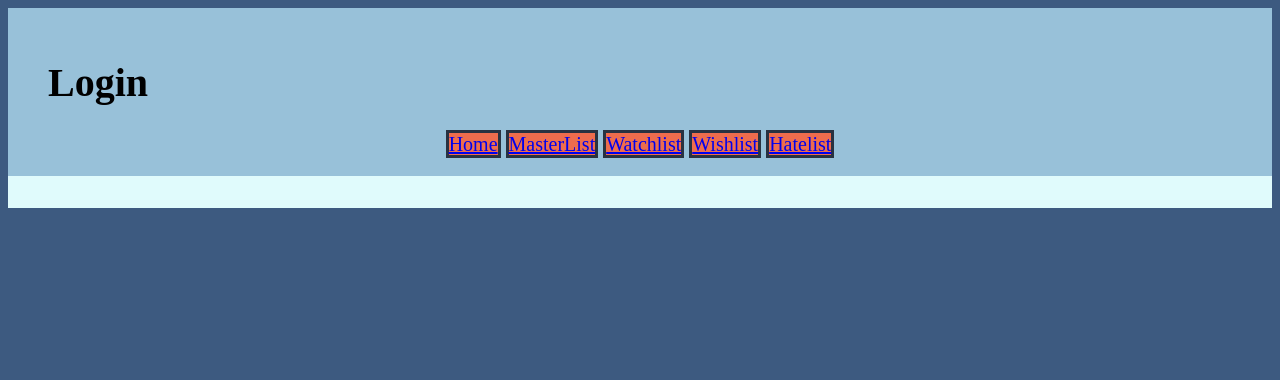
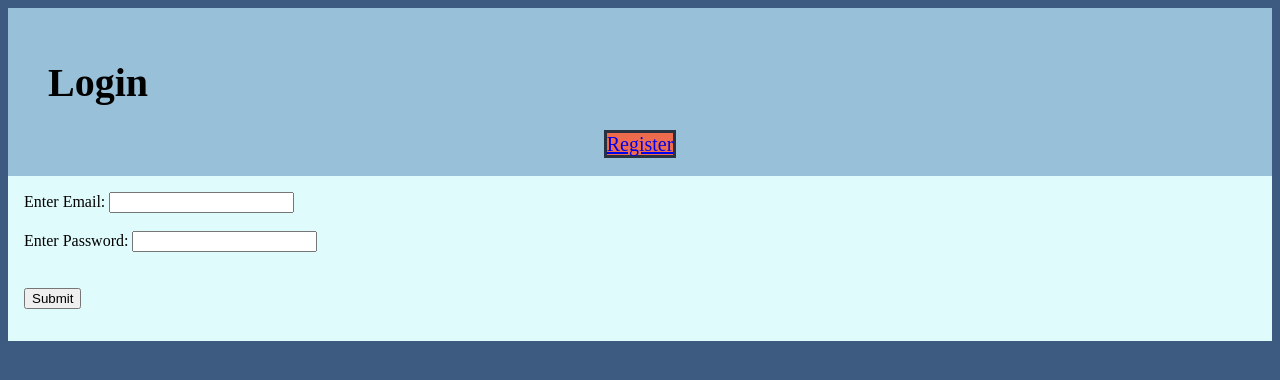
Before and after one commit to Tanner-blarg/MovieList, a PHP site: page /index.php?action=login in a window 1280 px wide. Shown: the top 380 px of the page. Run offline with PHP 8.4, Linux system fonts and the light colour scheme.

Commit message:
final push for project

```diff
--- a/MovieList/Model/moviesDB.php
+++ b/MovieList/Model/moviesDB.php
@@ -59,5 +59,32 @@ class moviesDB{
         return $tempHold;
     }
 
+    public static function getPassword($email) {
+        $db = Database::getDB();
+
+        $query = 'SELECT password from user
+                WHERE email = :email';
+        $statement = $db->prepare($query);
+        $statement->bindValue(":email", $email);
+        $statement->execute();
+        $row = $statement->fetch();
+        $statement->closeCursor();
+
+        return $row['password'];
+    }
+
+    public static function addMovie($movie_title, $movie_type, $where_to_watch, $when_was_made) {
+        $db = Database::getDB();
+
+        $query = 'INSERT INTO master (movie_title, movie_type, where_to_watch, when_was_made)
+              VALUES (:movie_title, :movie_type, :where_to_watch, :when_was_made)';
+        $statement = $db->prepare($query);
+        $statement->bindValue(':movie_title', $movie_title);
+        $statement->bindValue(':movie_type', $movie_type);
+        $statement->bindValue(':where_to_watch', $where_to_watch);
+        $statement->bindValue(':when_was_made', $when_was_made);
+        $statement->execute();
+        $statement->closeCursor();
+    }
 
 }
--- a/MovieList/Model/userValidation.php
+++ b/MovieList/Model/userValidation.php
@@ -73,7 +73,7 @@ class userValidation {
             $error_message_email = 'Please enter an email';
         } else {
             try {
-            $success = flightDB::getUserByEmail($email);
+            $success = moviesDB::getUserByEmail($email);
 
         } catch (Exception $e) {
             $error_message_email = 'Invalid Email';
@@ -88,7 +88,7 @@ class userValidation {
         if ($password != '' && isset($success))
            {
             try {
-                $db_password = flightDB::getPassword($email);
+                $db_password = moviesDB::getPassword($email);
             if (!password_verify($password, $db_password)) {
                 $error_message = 'Error';
                 $error_message_password = 'Invalid Password';
--- /dev/null
+++ b/MovieList/Model/validation.php
@@ -0,0 +1,14 @@
+<?php
+
+class validation{
+    public static function withinRange($min, $max, $year) {
+
+        if($year > $min and year < $max){
+            return true;
+        } else {
+
+            return false;
+        }
+
+    }
+}
--- a/MovieList/View/login.php
+++ b/MovieList/View/login.php
@@ -11,16 +11,31 @@
     <header>
     <h1>Login</h1>
     <nav>
-        <span id="button"><a href="index.php?action=home">Home</a></span>
-        <span id="button"><a href="index.php?action=master">MasterList</a></span>
-        <span id="button"><a href="index.php?action=watch">Watchlist</a></span>
-        <span id="button"><a href="index.php?action=wish">Wishlist</a></span>
-        <span id="button"><a href="index.php?action=hate">Hatelist</a></span>
+        <span id="button"><a href="index.php?action=register">Register</a></span>
     </nav>
     </header>
     <body>
         <div id="wrapper">
 
+            <form action="index.php" method="post">
+                <input type="hidden" name="action" value="login_submit">
+                <label>Enter Email:</label>
+                <input type="text" class="input" name="email_login"
+                       value = "<?php echo htmlspecialchars($email); ?>">
+                            <?php if (!empty($error_message_email)) { ?>
+                                <p class="error"> <?php echo ($error_message_email); ?></p>
+                            <?php } ?><br><br>
+
+                <label>Enter Password:</label>
+                <input type="password" class="input" name="password_login">
+                            <?php if (!empty($error_message_password)) { ?>
+                                <p class="error"> <?php echo ($error_message_password); ?></p>
+                            <?php } ?><br><br><br>
+
+                <input type="submit" class="subButton" value="Submit"><br>
+
+            </form>
+
         </div>
     </body>
 </html>
--- a/MovieList/View/masterList.php
+++ b/MovieList/View/masterList.php
@@ -20,6 +20,7 @@
     <body>
         <div id="wrapper">
             <p>this page contains the Main list of movies from here you can add a movie to the list or add a movie from this list to another.</p>
+            <span id="button"><a href="index.php?action=addMovie">Add Movie To Master</a></span><br>
             <table>
                 <tr>
                     <th>Movie Number</th>
--- a/MovieList/index.php
+++ b/MovieList/index.php
@@ -5,6 +5,7 @@ require_once 'Model/moviesDB.php';
 require_once 'Model/user.php';
 require_once 'Model/userValidation.php';
 require_once 'Model/movie.php';
+require_once 'Model/validation.php';
 
 session_start();
 
@@ -12,7 +13,7 @@ $action = filter_input(INPUT_POST, 'action');
 if ($action === NULL) {
     $action = filter_input(INPUT_GET, 'action');
     if ($action === NULL) {
-        $action = 'home';
+        $action = 'register';
     }
 }
 
@@ -23,10 +24,10 @@ if (!isset($_SESSION['email'])) {
 
 switch ($action) {
     case 'home':
-        $movies = moviesDB::getMovies();
         include 'View/home.php';
         break;
     case 'master':
+        $movies = moviesDB::getMovies();
         include 'View/masterList.php';
         break;
     case 'hate':
@@ -39,29 +40,20 @@ switch ($action) {
         include 'View/wishlist.php';
         break;
     case 'login':
+         if(!isset($email)){
+           $email = "";
+        }
+        if(!isset($password)){
+           $password = "";
+        }
         include 'View/login.php';
         break;
     case 'register':
         if(!isset($firstName)){
            $firstName = "";
         }
-        if(!isset($middleName)){
-           $middleName = "";
-        }
         if(!isset($lastName)){
            $lastName = "";
-        }
-        if(!isset($suffix)){
-           $suffix = "";
-        }
-        if(!isset($phoneNumber)){
-           $phoneNumber = "";
-        }
-        if(!isset($dob)){
-           $dob = "";
-        }
-        if(!isset($gender)){
-           $gender = "";
         }
         if(!isset($email)){
            $email = "";
@@ -72,7 +64,7 @@ switch ($action) {
         include 'View/register.php';
         break;
 
-        case 'registerConfirm':
+    case 'registerConfirm':
         $firstName = filter_input(INPUT_POST,'first_name');
         $lastName = filter_input(INPUT_POST,'last_name');
         $email = filter_input(INPUT_POST,'email', FILTER_VALIDATE_EMAIL);
@@ -85,14 +77,50 @@ switch ($action) {
             $_SESSION['email'] = $email;
             try {
                 moviesDB::addUser($firstName, $lastName, $email, $passwords_hashed);
-                header('Location: index.php?action=profile');
+                header('Location: index.php?action=home');
             } catch (Exception $ex) {
                 $error_message = 'Troubles connecting to the database.';
             }
         }
-        include 'View/profile.php';
+
+    case 'login_submit':
+        $email = filter_input(INPUT_POST, 'email_login');
+        $password = filter_input(INPUT_POST, 'password_login');
+        try {
+            $is_valid = userValidation::loginConfirmation($email, $password);
+        } catch (Exception $e){
+
+        }
+        if ($is_valid)
+        {
+            $_SESSION['email'] = $email;
+            header('Location: index.php?action=home');
+            exit();
+        }
         break;
+
     case 'profile':
         include 'View/profile.php';
         break;
+    case 'addMovie':
+        include 'View/addMovie.php';
+        break;
+    case 'movieValidation':
+        $move_title = filter_input(INPUT_POST,'move_title');
+        $movie_type = filter_input(INPUT_POST,'movie_type');
+        $where_to_watch = filter_input(INPUT_POST,'where_to_watch');
+        $when_was_made = filter_input(INPUT_POST,'when_was_made');
+
+        $isValid = validation::withinRange($min =1878, $max = 2021, $when_was_made);
+
+        if($isValid){
+            try {
+                moviesDB::addMovie($move_title, $movie_type, $where_to_watch, $when_was_made);
+                header('Location: index.php?action=masterList');
+            } catch (Exception $ex) {
+                $error_message = 'Troubles connecting to the database.';
+            }
+        }
+
+        break;
 }
--- a/MovieList/main.css
+++ b/MovieList/main.css
@@ -36,3 +36,14 @@ nav {
     background-color: #ee6c4d;
 
 }
+table{
+    border: 1px solid;
+}
+
+th{
+    border: 1px solid;
+}
+
+td{
+   border: 1px solid;
+}
```
Also changed, not shown: MovieList/View/addMovie.php (added, +36 -0 lines), MovieList/View/home.php (+0 -7 lines), MovieList/View/register.php (+3 -5 lines).
